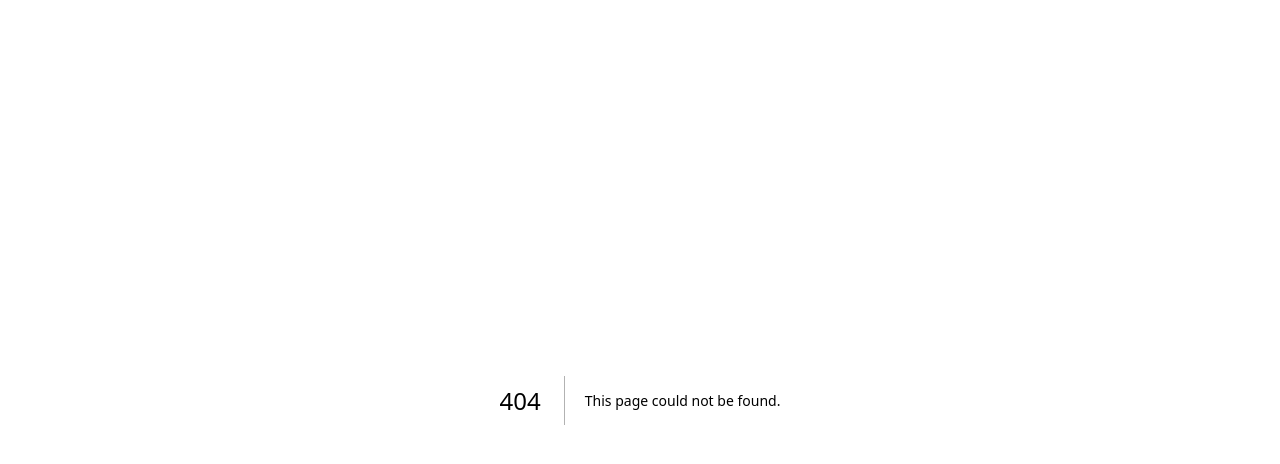
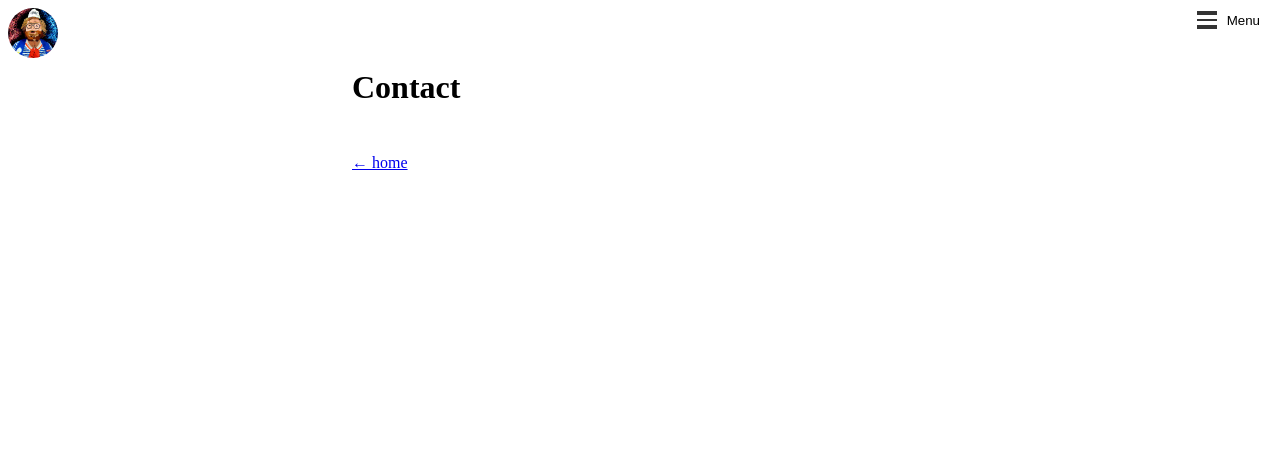
Before and after one commit to inherentspice/next-portfolio, a Next.js app: page /contact in a window 1280 px wide. Before the commit this address had no page. Shown: the top 464 px of the page. Built offline with nearby package versions, Linux system fonts and the light colour scheme.

Commit message:
added about, contact, portfolio pages

```diff
--- a/components/layout.js
+++ b/components/layout.js
@@ -32,30 +32,25 @@ export default function Layout({ children, home }) {
             <h1 className={utilStyles.heading2Xl}>Hi, I am <span className={utilStyles.headingBreakout}>Stephen Lehane Smith</span>. Front-end Developer Based in London.</h1>
           </>
         ) : (
-          <>
+          <div className={styles.altHeader}>
             <Link href="/">
               <Image
                 priority
                 src="/images/profile.jpg"
                 className={utilStyles.borderCircle}
-                height={108}
-                width={108}
+                height={50}
+                width={50}
                 alt=""
               />
             </Link>
-            <h2 className={utilStyles.headingLg}>
-              <Link href="/" className={utilStyles.headingBreakout}>
-                Stephen Lehane Smith
-              </Link>
-            </h2>
-          </>
+          </div>
         )}
       </header>
       <HamburgerMenu />
       <main>{children}</main>
       {!home && (
         <div className={styles.backToHome}>
-          <Link href="/">← Back to home</Link>
+          <Link href="/">← home</Link>
         </div>
       )}
     </div>
--- a/components/layout.module.css
+++ b/components/layout.module.css
@@ -13,3 +13,9 @@
 .backToHome {
   margin: 3rem 0 0;
 }
+
+.altHeader {
+  position: absolute;
+  left: 8px;
+  top: 8px;
+}
--- /dev/null
+++ b/pages/contact/index.js
@@ -0,0 +1,9 @@
+import Layout from "@/components/layout";
+
+export default function Contact() {
+  return (
+    <Layout>
+      <h1>Contact</h1>
+    </Layout>
+  )
+}
```
Also changed, not shown: pages/about/index.js (added, +10 -0 lines), pages/portfolio/index.js (added, +10 -0 lines).
